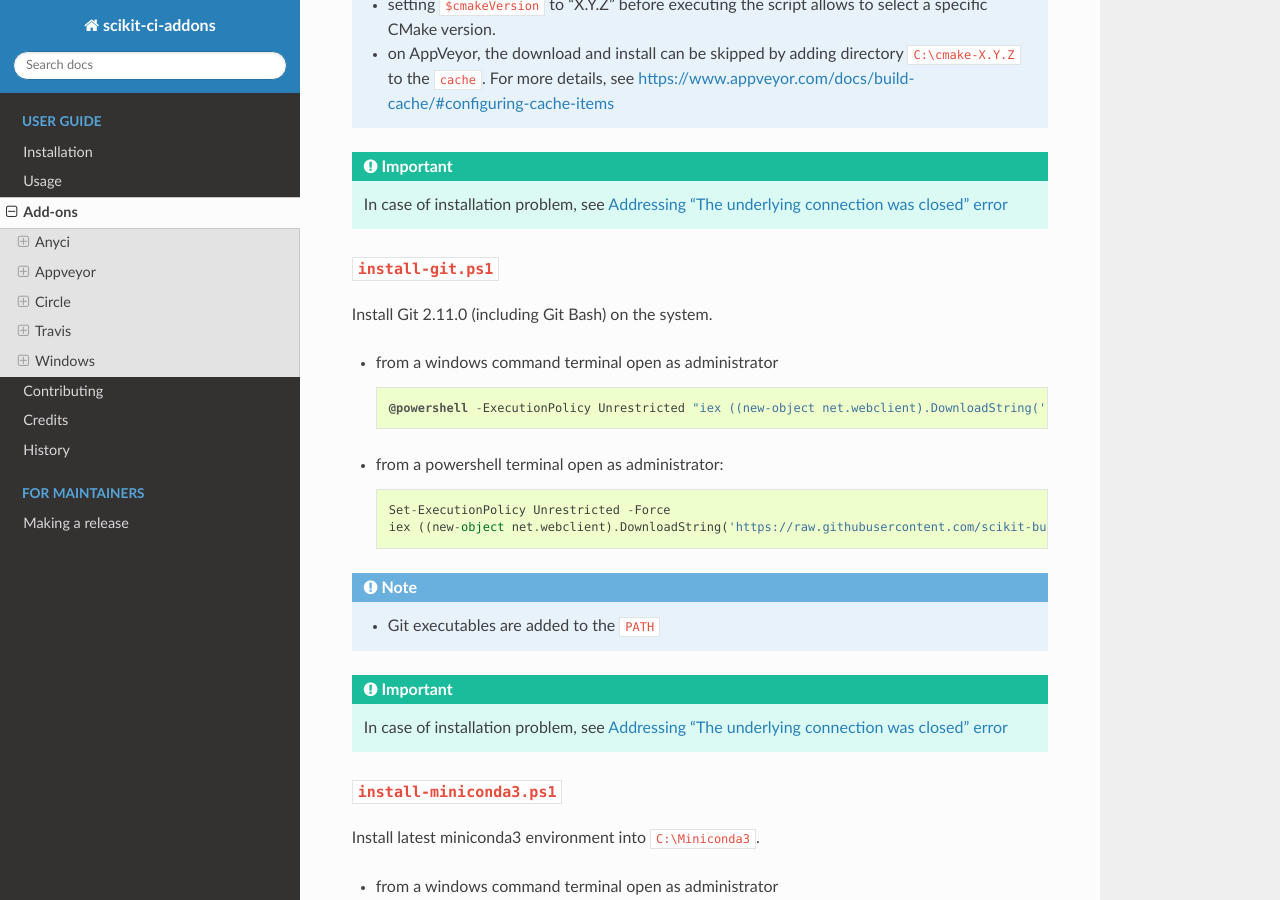
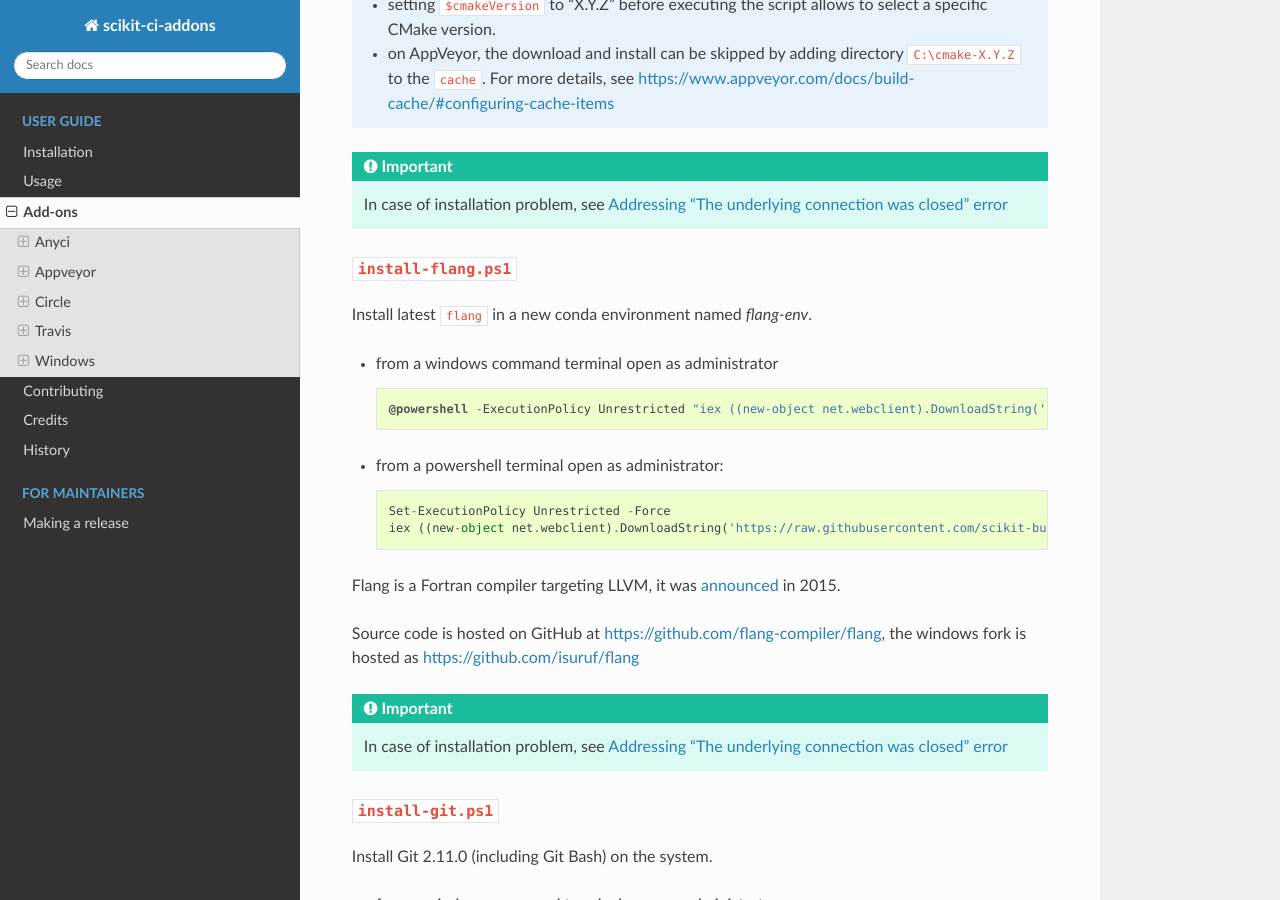
Before and after one commit to scikit-build/scikit-ci-addons, a Sphinx documentation site: the page built from docs/addons.rst, in a window 1280 px wide and 900 px high, scrolled down 16099 px. Built offline with Sphinx 7.4.7 and the Read the Docs theme 2.0.0, drawn with Linux system fonts in a browser that asks for light colours.

Commit message:
windows: Add "install-flang" add-on

```diff
--- a/docs/windows/install-scripts.rst
+++ b/docs/windows/install-scripts.rst
@@ -41,6 +41,29 @@
     - CMake is **NOT** added to the ``PATH``
     - setting ``$cmakeVersion`` to "X.Y.Z" before executing the script allows to select a specific CMake version.
     - on AppVeyor, the download and install can be skipped by adding directory ``C:\cmake-X.Y.Z`` to the ``cache``. For more details, see https://www.appveyor.com/docs/build-cache/#configuring-cache-items
+
+.. important:: In case of installation problem, see :ref:`addressing_underlying_connection_closed`
+
+
+``install-flang.ps1``
+^^^^^^^^^^^^^^^^^^^^^
+
+Install latest ``flang`` in a new conda environment named `flang-env`.
+
+* from a windows command terminal open as administrator ::
+
+    @powershell -ExecutionPolicy Unrestricted "iex ((new-object net.webclient).DownloadString('https://raw.githubusercontent.com/scikit-build/scikit-ci-addons/master/windows/install-flang.ps1'))"
+
+
+* from a powershell terminal open as administrator: ::
+
+    Set-ExecutionPolicy Unrestricted -Force
+    iex ((new-object net.webclient).DownloadString('https://raw.githubusercontent.com/scikit-build/scikit-ci-addons/master/windows/install-flang.ps1'))
+
+Flang is a Fortran compiler targeting LLVM, it was `announced <https://www.llnl.gov/news/nnsa-national-labs-team-nvidia-develop-open-source-fortran-compiler-technology>`_
+in 2015.
+
+Source code is hosted on GitHub at https://github.com/flang-compiler/flang, the windows fork is hosted as https://github.com/isuruf/flang
 
 .. important:: In case of installation problem, see :ref:`addressing_underlying_connection_closed`
 
--- a/scikit-ci.yml
+++ b/scikit-ci.yml
@@ -84,7 +84,7 @@
                         cwd=os.path.abspath("./windows")
                     )
 
-                for addon in ["cmake", "git", "miniconda3", "ninja", "nsis",
+                for addon in ["cmake", "git", "miniconda3", "flang", "ninja", "nsis",
                               "python", "python-36-x64", "python-27-x64", "svn"]:
                     exec_addon(".\install-%s.ps1" % addon)
 
```
Also changed, not shown: 1 other file.
